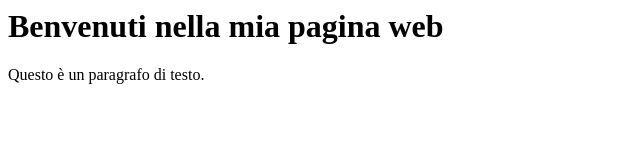
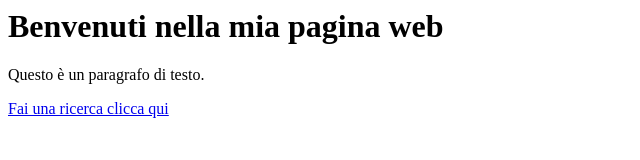
Before and after one commit to Alicee99/Primosito, a plain HTML site: page index.html in a window 1280 px wide. Shown: the whole page, without its empty margins (0-640 px from the left). Drawn offline with Linux system fonts and the light colour scheme.

Commit message:
Add files via upload

```diff
--- a/index.html
+++ b/index.html
@@ -4,7 +4,7 @@
 </head>
 <body>
 <H1>Benvenuti nella mia pagina web</h1>
-<p>Questo è un paragrafo di testo. </p>
-<a href="https://www.google.com" target="_blank>Fai una ricerca clicca qui</a> </p>
+<p>Questo è un paragrafo di testo.</p>
+<a href="https://www.google.com" target="_blank">Fai una ricerca clicca qui</a>
 </body>
 </html>
```
